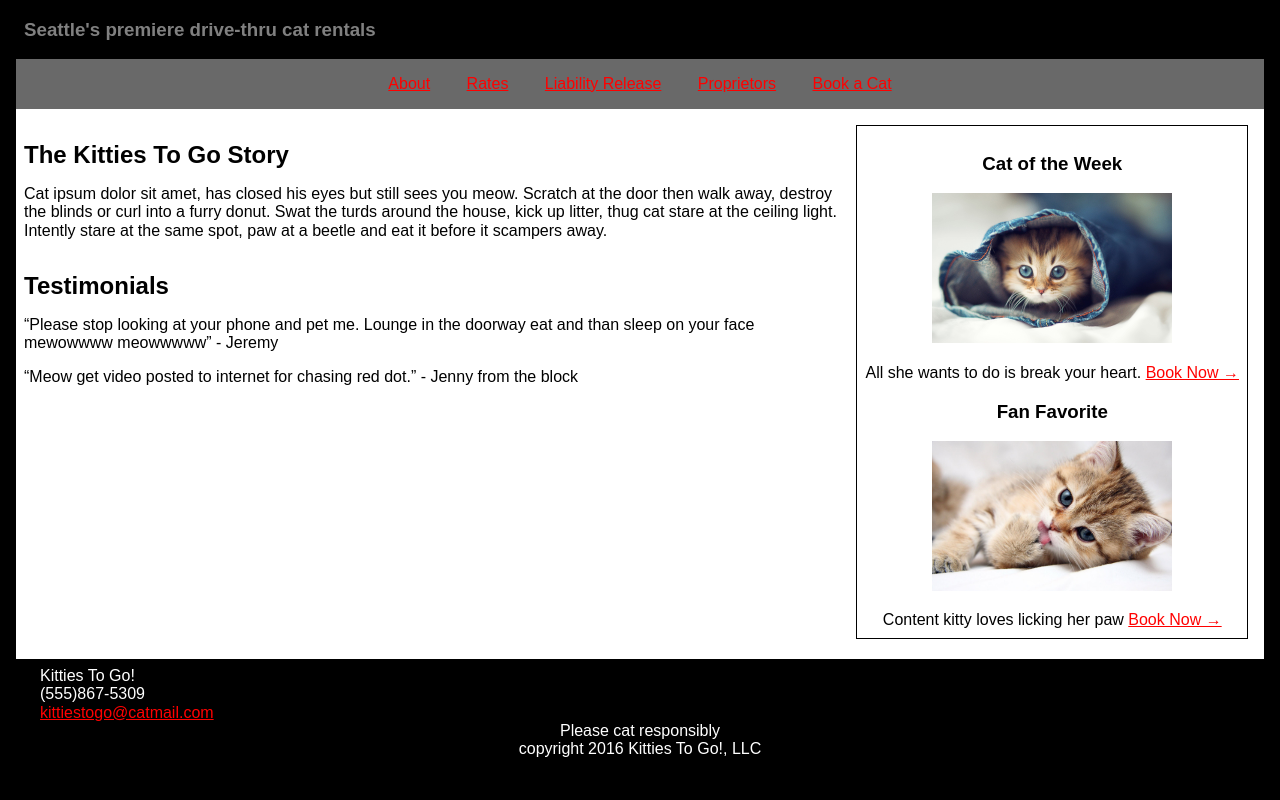
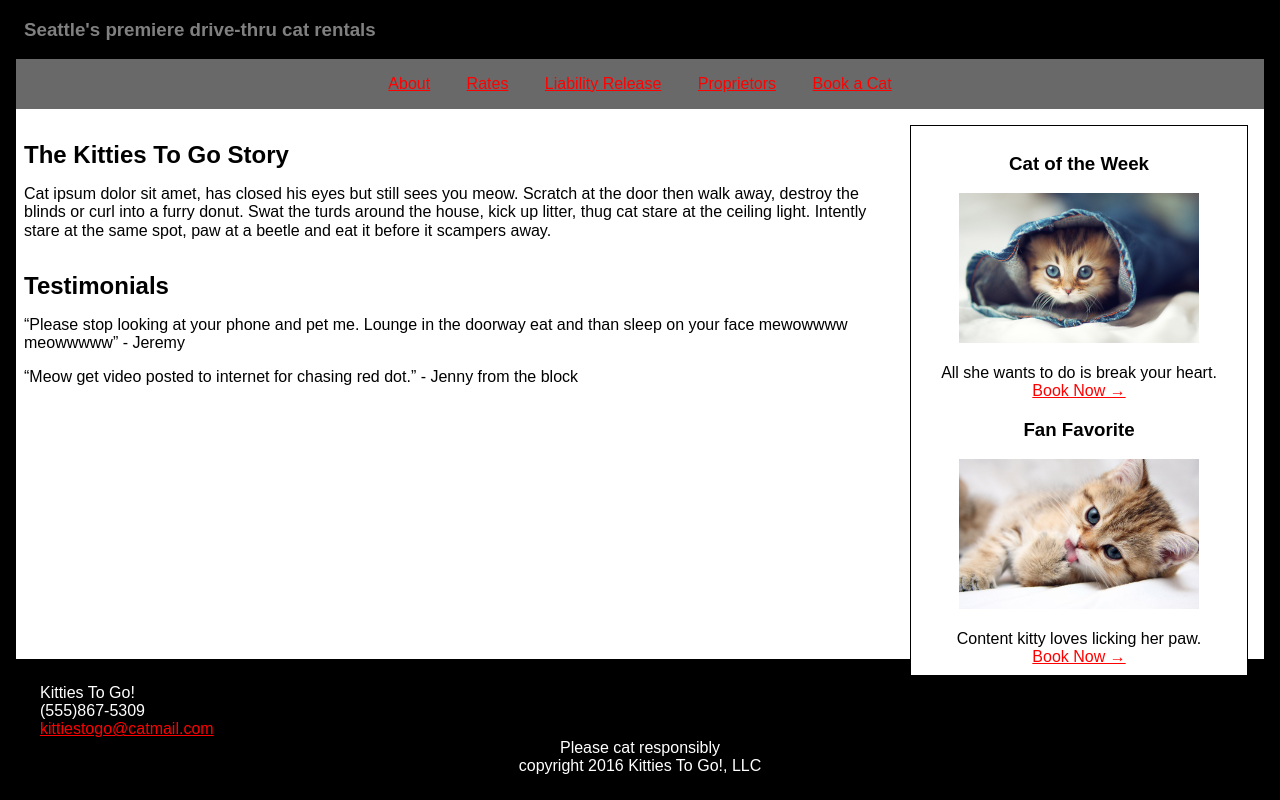
Before and after one commit to aaronekdahl/mockup-practice, a plain HTML site: page index.html in a window 1280 px wide. Shown: the part 77-877 px from the top of the page. Drawn offline with Linux system fonts and the light colour scheme.

Commit message:
submit-me

```diff
--- a/index.html
+++ b/index.html
@@ -4,6 +4,7 @@
     <meta charset="utf-8">
     <link rel="stylesheet" type="text/css" href="stylesheets/normalize.css">
     <link rel="stylesheet" type="text/css" href="stylesheets/stylesheet.css">
+    <title>Kitties To Go!</title>
   </head>
   <body>
 
@@ -29,7 +30,7 @@
           <figure>
             <img src="images/cat-blue-jeans.jpg" alt="blue eyed kitten in blue jeans leg" style="width:15rem">
           </figure>
-            <caption>All she wants to do is break your heart.</caption>
+          <p>All she wants to do is break your heart.</p>
           <a class="top-cat" href="booking.html">Book Now &rarr;</a>
       </section>
 
@@ -38,7 +39,7 @@
           <figure>
             <img src="images/cat-licking-paw.jpg" alt="cute grey kitten licking paw" style="width:15rem">
           </figure>
-            <caption>Content kitty loves licking  her paw</caption>
+          <p>Content kitty loves licking  her paw.</p>
             <a class="top-cat" href="booking.html">Book Now &rarr;</a>
       </section>
     </aside>
@@ -57,7 +58,7 @@
     <footer>
       <p>Kitties To Go!</p>
       <p>(555)867-5309</p>
-      <a href="mailto: kittiestogo@catmail.com">kittiestogo@catmail.com</a>
+      <a href="mailto:kittiestogo@catmail.com">kittiestogo@catmail.com</a>
       <p class="copyright">Please cat responsibly</p>
       <p class="copyright">copyright 2016 Kitties To Go!, LLC</p>
     </footer>
```
Also changed, not shown: proprietors.html (+4 -3 lines), rates.html (+2 -1 lines).
